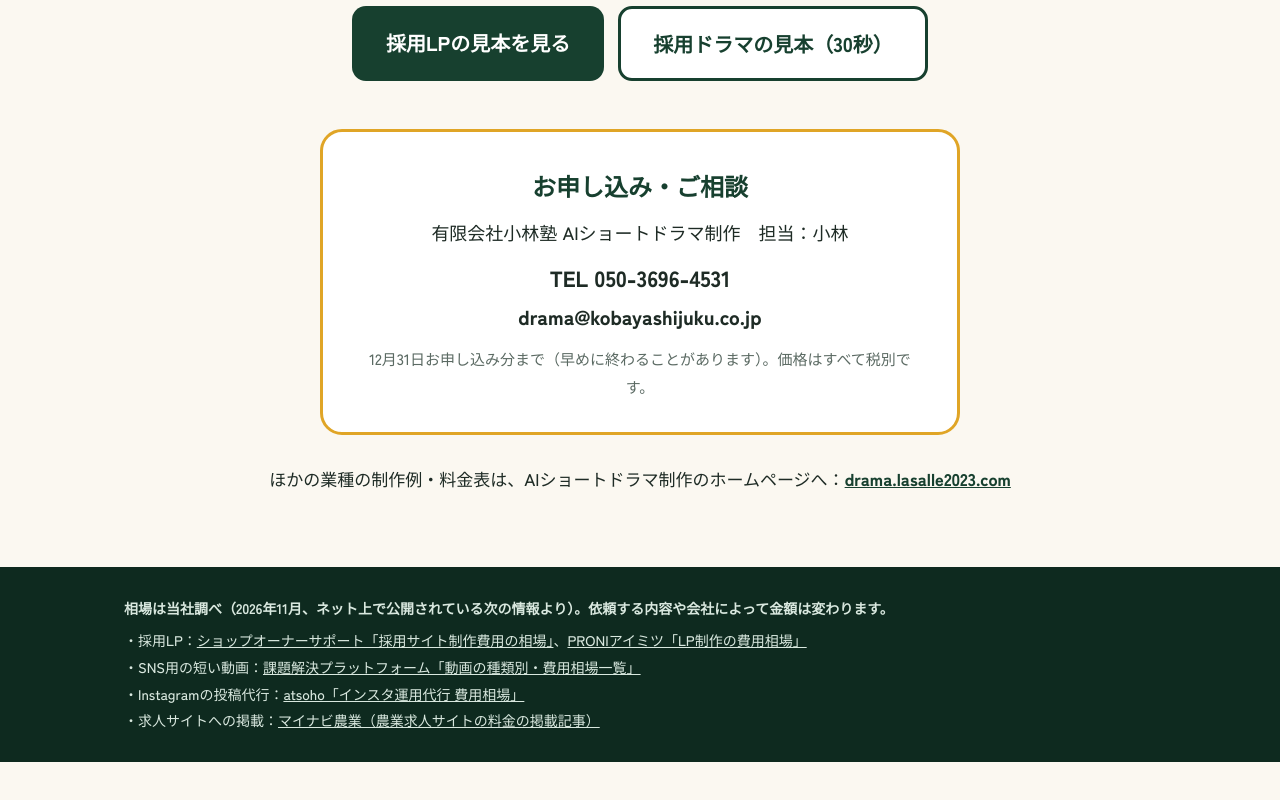
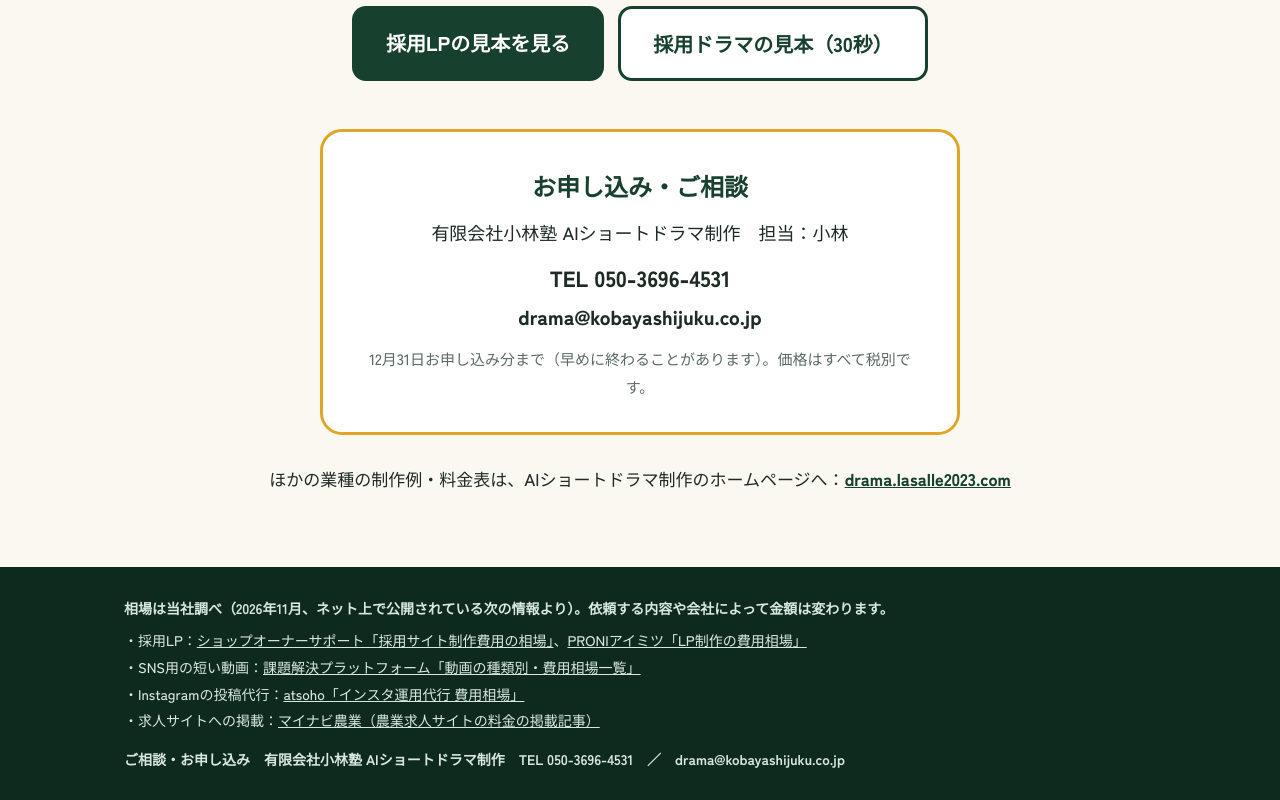
Before and after one commit to hiroki-kobayashi-ai/kobayashi-ai-drama-lp, a plain HTML site: page saiyou/index.html in a window 1280 px wide. Shown: the part 4426-5226 px from the top of the page. Before the commit the page ends 5188 px from the top, so only its background shows below. Drawn offline with Linux system fonts and the light colour scheme.

Commit message:
通常の採用LPのフッターに連絡先を追加

```diff
--- a/saiyou/index.html
+++ b/saiyou/index.html
@@ -164,6 +164,7 @@ a{color:#17402F}a:hover{color:#0E2A1F}
 <div>・SNS用の短い動画：<a href="https://0120.co.jp/blog/video-17/" style="color: #D9E8DF">課題解決プラットフォーム「動画の種類別・費用相場一覧」</a></div>
 <div>・Instagramの投稿代行：<a href="https://atsoho.com/blog/cram-school-instagram-management-cost" style="color: #D9E8DF">atsoho「インスタ運用代行 費用相場」</a></div>
 <div>・求人サイトへの掲載：<a href="https://agri.mynavi.jp/prtimes/2026_06_29_539592/" style="color: #D9E8DF">マイナビ農業（農業求人サイトの料金の掲載記事）</a></div>
+<div style="margin-top:12px;font-weight:700">ご相談・お申し込み　有限会社小林塾 AIショートドラマ制作　TEL 050-3696-4531　／　drama@kobayashijuku.co.jp</div>
 </div>
 </footer>
 
```
